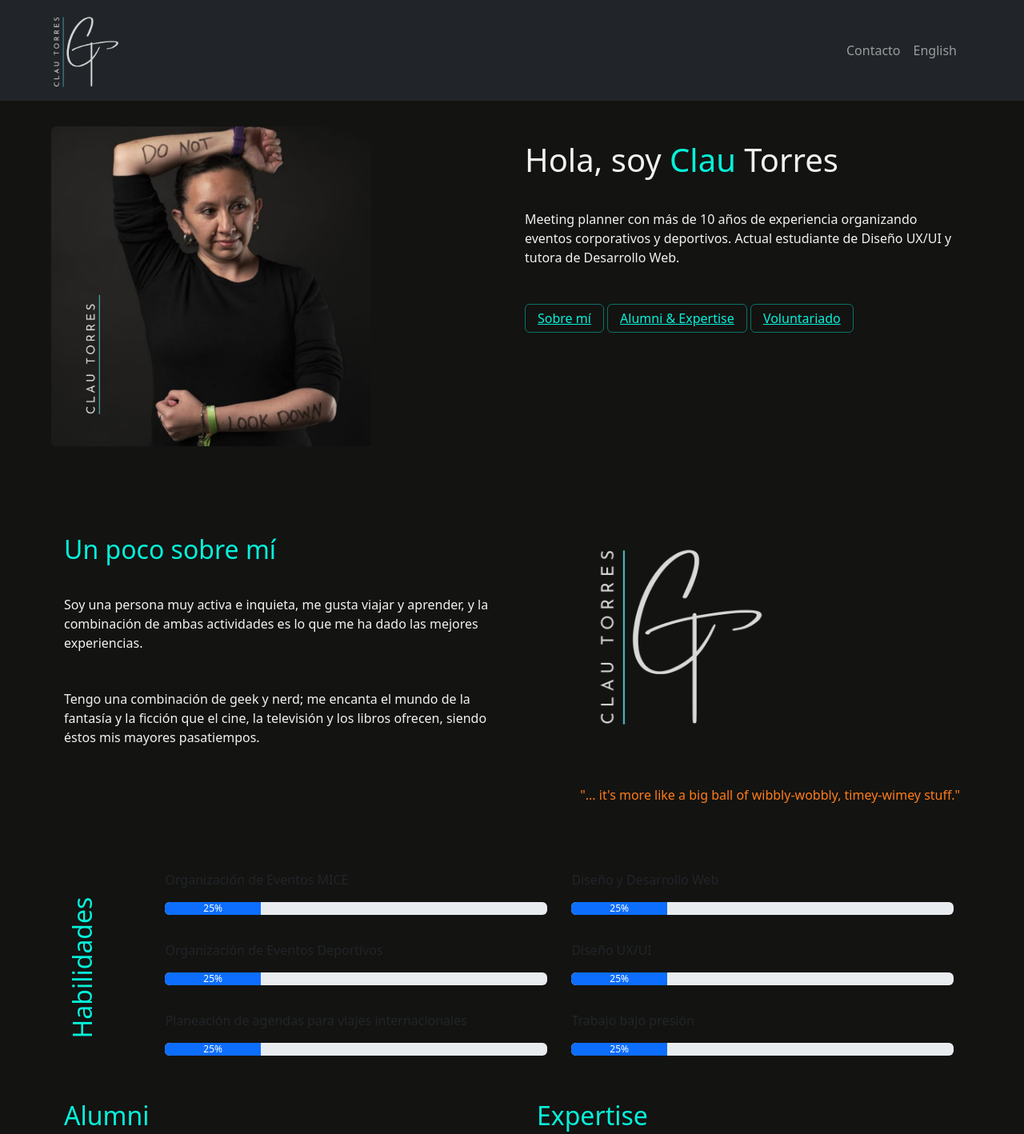
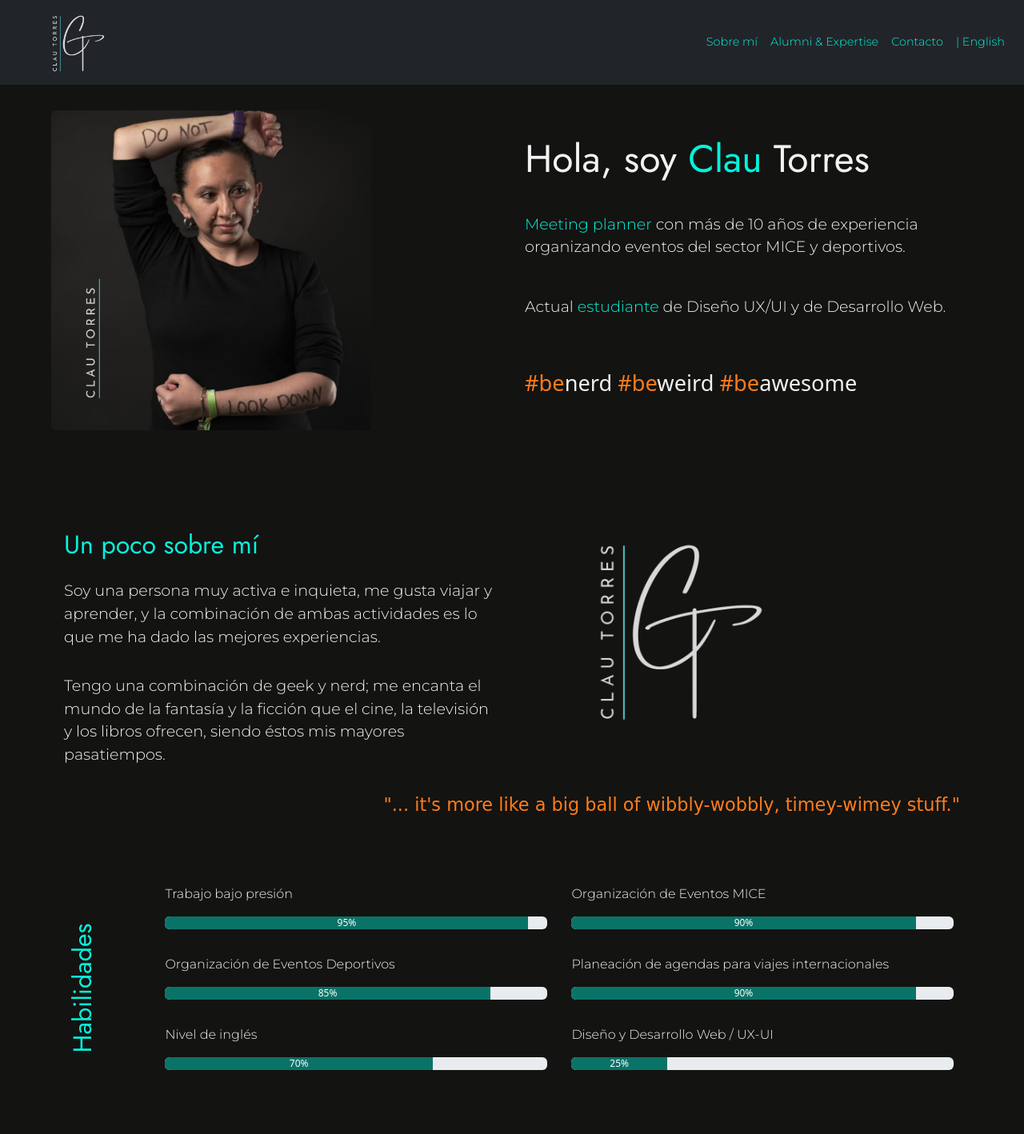
Before and after one commit to ClauTorresLG/WebClauTorres, a plain HTML site: page index.html in a window 1280 px wide. Shown: the top 1418 px of the page at 80% size. Drawn offline with nearby package versions, Linux system fonts and the light colour scheme; a web font is replaced by a local one.

Commit message:
links por secciones, colores y tipografías

```diff
--- a/index.html
+++ b/index.html
@@ -5,9 +5,12 @@
     <meta http-equiv="X-UA-Compatible" content="IE=edge">
     <meta name="viewport" content="width=device-width, initial-scale=1.0">
     <meta name="description" content="Curriculum Vitae de Clau Torres, estudios y experiencia laboral.">
-    <meta name="keywords" content="CV, Curriculum Vitae, perfil, web personal">
+    <meta name="keywords" content="CV, Curriculum Vitae, meeting planner, UX UI Designer">
     <meta name="author" content="Clau Torres">
 
+    <link rel="preconnect" href="https://fonts.googleapis.com">
+    <link rel="preconnect" href="https://fonts.gstatic.com" crossorigin>
+    <link href="https://fonts.googleapis.com/css2?family=Edu+NSW+ACT+Foundation&family=Jost&family=Montserrat:wght@300&display=swap" rel="stylesheet">
     <link href="https://cdn.jsdelivr.net/npm/bootstrap@5.2.0-beta1/dist/css/bootstrap.min.css" rel="stylesheet" integrity="sha384-0evHe/X+R7YkIZDRvuzKMRqM+OrBnVFBL6DOitfPri4tjfHxaWutUpFmBp4vmVor" crossorigin="anonymous">
     <link rel="stylesheet" href="https://cdn.jsdelivr.net/npm/bootstrap-icons@1.8.3/font/bootstrap-icons.css">
     <link rel="stylesheet" href="styles.css">
@@ -17,24 +20,32 @@
 </head>
 <body>
 
+    <span id="ir-arriba"></span>
+
     <!-- Navbar -->
-    <nav class="navbar navbar-expand-lg navbar-dark bg-dark">
-        <a class="navbar-brand" href="#"><img src="./imgs/logo CT png.png" alt="Logo Clau Torres" style="width: 100px; height: auto; margin-left: 55px;"></a>
+    <nav class="navbar navbar-expand-lg sticky-top navbar-dark bg-dark">
+        <a class="navbar-brand logo-nav" href="#"><img src="./imgs/logo CT png.png" alt="Logo Clau Torres"></a>
         <button class="navbar-toggler" type="button" data-bs-toggle="offcanvas" data-bs-target="#navbarOffcanvasLg" aria-controls="navbarOffcanvasLg" style="margin-right: 20px;">
             <span class="navbar-toggler-icon"></span>
         </button>
         <div class="offcanvas offcanvas-end bg-dark" tabindex="-1" id="navbarOffcanvasLg" aria-labelledby="navbarOffcanvasLgLabel">
         <div class="offcanvas-header">
-            <h5 class="offcanvas-title" id="offcanvasNavbarLabel" style="color: #05F2DB;">Clau Torres</h5>
+            <h5 class="offcanvas-title" id="offcanvasNavbarLabel">Clau Torres</h5>
             <button type="button" class="btn-close" data-bs-dismiss="offcanvas" aria-label="Close"></button>
         </div>
         <div class="offcanvas-body position-relative">
-            <ul class="navbar-nav justify-content-end flex-grow-1 pe-3" style="margin-right: 60px;">
+            <ul class="navbar-nav justify-content-end flex-grow-1 pe-3">
+                <li class="nav-item">
+                    <a class="nav-link" aria-current="page" href="#ir-arriba">Sobre mí</a>
+                </li>
+                <li class="nav-item">
+                    <a class="nav-link" aria-current="page" href="#ir-alumni">Alumni & Expertise</a>
+                </li>
                 <li class="nav-item">
                     <a class="nav-link" aria-current="page" href="./pages/contacto.html">Contacto</a>
                 </li>
                 <li class="nav-item">
-                    <a class="nav-link" aria-current="page" href="./pages/english.html">English</a>
+                    <a class="nav-link" aria-current="page" href="./pages/english.html">| English</a>
                 </li>
             </ul>
             </div>
@@ -46,16 +57,15 @@
     <main id="bienvenida">
         <div class="card mb-3" style="width: 90%; margin: auto; border-style: none;">
             <div class="row g-0">
-                <div class="col-md-6">
-                    <img src="./imgs/foto perfil con nombre CT.png" class="img-fluid rounded-start" alt="..." style="margin-top: 2rem; max-height: 400px;">
+                <div class="col-lg-6 col-md-5">
+                    <img src="./imgs/foto perfil con nombre CT.png" class="img-fluid rounded-start" alt="...">
                 </div>
-                <div class="col-md-6">
+                <div class="col-lg-6 col-md-7">
                     <div class="card-body">
                         <h1 class="card-title">Hola, soy <font color="#05F2DB">Clau</font> Torres</h1>
-                        <p class="card-text">Meeting planner con más de 10 años de experiencia organizando eventos corporativos y deportivos. Actual estudiante de Diseño UX/UI y tutora de Desarrollo Web.</p>
-                        <button type="button" class="btn btn-outline-primar btn-seccion"><a href="#sobre_mi">Sobre mí</a></button>
-                        <button type="button" class="btn btn-outline-primar btn-seccion"><a href="#a&e">Alumni & Expertise</a></button>
-                        <button type="button" class="btn btn-outline-primar btn-seccion"><a href="#voluntariado">Voluntariado</a></button>
+                        <p class="card-text"><font color="#05F2DB">Meeting planner</font> con más de 10 años de experiencia organizando eventos del sector MICE y deportivos. </p>
+                        <p  class="card-text">Actual <font color="#05F2DB">estudiante</font> de Diseño UX/UI y de Desarrollo Web.</p>
+                        <p class="hashtag"><font color="#FF7C1A">#be</font>nerd <font color="#FF7C1A">#be</font>weird <font color="#FF7C1A">#be</font>awesome</p>
                     </div>
                 </div>
             </div>
@@ -64,25 +74,31 @@
 
     <!-- Sobre mí -->
     <section id="sobre_mi">
-        <div class="card mb-3" style="width: 90%;  margin: 60px auto; border-style: none;">
+        <div class="card mb-3">
             <div class="row g-0">
                 <div class="col-md-6">
                     <div class="card-body">
                         <h2 class="card-title subtitulo">Un poco sobre mí</h2>
                         <p class="card-text">Soy una persona muy activa e inquieta, me gusta  viajar y aprender, y la combinación de ambas actividades es lo que me ha dado las mejores experiencias.</p>
-                        <p>Tengo una combinación de geek y nerd; me encanta el mundo de la fantasía y la ficción que el cine, la televisión y los libros ofrecen, siendo éstos mis mayores pasatiempos.</p>
+                        <p class="card-text">Tengo una combinación de geek y nerd; me encanta el mundo de la fantasía y la ficción que el cine, la televisión y los libros ofrecen, siendo éstos mis mayores pasatiempos.</p>
                         </div>
                 </div>
-                <div class="col-md-6  d-flex align-items-center" style="padding-left: 5rem;">
-                    <img src="./imgs/logo CT png.png" class="img-fluid rounded-start" alt="..." style="max-height: 250px;">
+                <div class="col-md-6  d-flex align-items-center logo-sobremi">
+                    <img src="./imgs/logo CT png.png" class="img-fluid rounded-start" alt="...">
                 </div>
             </div>
         </div>
+
+        <span id="ir-alumni"></span>
+
         <div>
             <p class="frase_weebly">"... it's more like a big ball of wibbly-wobbly, timey-wimey stuff."</p>
         </div>
     </section>
 
+
+
+    <!-- Habilidades -->
     <section id="habilidades">
         <div class="grid_hab">
             <div class="tv">
@@ -91,21 +107,21 @@
             <div class="hab1">
                 <ul>
                     <li>
-                        <p>Organización de Eventos MICE</p>
+                        <p>Trabajo bajo presión</p>
                         <div class="progress">
-                        <div class="progress-bar" role="progressbar" style="width: 25%; " aria-valuenow="25" aria-valuemin="0" aria-valuemax="100">25%</div>
+                        <div class="progress-bar" role="progressbar" style="width: 95%; background-color: #0A7368;" aria-valuenow="95" aria-valuemin="0" aria-valuemax="100">95%</div>
                         </div>
                     </li>
                     <li>
                         <p>Organización de Eventos Deportivos</p>
                         <div class="progress">
-                        <div class="progress-bar" role="progressbar" style="width: 25%;" aria-valuenow="25" aria-valuemin="0" aria-valuemax="100">25%</div>
+                        <div class="progress-bar" role="progressbar" style="width: 85%; background-color: #0A7368;" aria-valuenow="85" aria-valuemin="0" aria-valuemax="100">85%</div>
                         </div>
                     </li>
                     <li>
-                        <p>Planeación de agendas para viajes internacionales</p>
+                        <p>Nivel de inglés</p>
                         <div class="progress">
-                        <div class="progress-bar" role="progressbar" style="width: 25%;" aria-valuenow="25" aria-valuemin="0" aria-valuemax="100">25%</div>
+                        <div class="progress-bar" role="progressbar" style="width: 70%; background-color: #0A7368;" aria-valuenow="70" aria-valuemin="0" aria-valuemax="100">70%</div>
                         </div>
                     </li>
                 </ul>
@@ -113,21 +129,21 @@
             <div class="hab2">
                 <ul>
                     <li>
-                        <p>Diseño y Desarrollo Web</p>
+                        <p>Organización de Eventos MICE</p>
                         <div class="progress">
-                        <div class="progress-bar" role="progressbar" style="width: 25%;" aria-valuenow="25" aria-valuemin="0" aria-valuemax="100">25%</div>
+                        <div class="progress-bar" role="progressbar" style="width: 90%; background-color: #0A7368; " aria-valuenow="90" aria-valuemin="0" aria-valuemax="100">90%</div>
                         </div>
                     </li>
                     <li>
-                        <p>Diseño UX/UI</p>
+                        <p>Planeación de agendas para viajes internacionales</p>
                         <div class="progress">
-                        <div class="progress-bar" role="progressbar" style="width: 25%;" aria-valuenow="25" aria-valuemin="0" aria-valuemax="100">25%</div>
+                        <div class="progress-bar" role="progressbar" style="width: 90%; background-color: #0A7368;" aria-valuenow="90" aria-valuemin="0" aria-valuemax="100">90%</div>
                         </div>
                     </li>
                     <li>
-                        <p>Trabajo bajo presión</p>
+                        <p>Diseño y Desarrollo Web / UX-UI</p>
                         <div class="progress">
-                        <div class="progress-bar" role="progressbar" style="width: 25%;" aria-valuenow="25" aria-valuemin="0" aria-valuemax="100">25%</div>
+                        <div class="progress-bar" role="progressbar" style="width: 25%; background-color: #0A7368;" aria-valuenow="25" aria-valuemin="0" aria-valuemax="100">25%</div>
                         </div>
                     </li>
                 </ul>
@@ -187,18 +203,19 @@
     </section>
 
     <!-- Footer -->
+    <footer>
         <nav class="navbar navbar-expand-sm navbar-dark bg-dark">
-        <div class="container-fluid" style="margin: 0">
+            <div class="container-fluid boton-footer">
                 <button class="navbar-toggler" type="button" data-bs-toggle="collapse" data-bs-target="#navbarCollapse" aria-controls="navbarCollapse" aria-expanded="false" aria-label="Toggle navigation">
                 <span class="navbar-toggler-icon"></span>
                 </button>
                 <div class="collapse navbar-collapse" id="navbarCollapse">
                 <ul class="navbar-nav">
                     <li class="nav-item">
-                    <a class="nav-link" aria-current="page" href="#bienvenida">Sobre mí</a>
+                        <a class="nav-link" aria-current="page" href="#ir-arriba">Sobre mí</a>
                         </li>
                         <li class="nav-item">
-                    <a class="nav-link" aria-current="page" href="#a&e">Alumni & Expertise</a>
+                        <a class="nav-link" aria-current="page" href="#ir-alumni">Alumni & Expertise</a>
                         </li>
                         <li class="nav-item">
                         <a class="nav-link" aria-current="page" href="./pages/contacto.html">Contacto</a>
@@ -206,7 +223,7 @@
                 </ul>
                 </div>
             </div>
-        <a class="navbar-brand" href="./index.html"><img src="./imgs/logo CT png.png" alt="Logo Clau Torres" style="width: 70px; height: auto; margin-left: 40px;"></a>
+            <a class="navbar-brand" href="./index.html"><img src="./imgs/logo CT png.png" alt="Logo Clau Torres"></a>
             <div class="container-fluid navbar-social" style="padding-right: 50px;">
                 <span class="p-0 text-white-50">© 2022 Company, Inc</span>
                 <a href="https://www.linkedin.com/in/clautorreslg/" target="_blank">
@@ -226,7 +243,9 @@
                 </a>
             </div>
         </nav>
+    </footer>
 
+    <!-- Scripts -->
     <script src="https://cdn.jsdelivr.net/npm/bootstrap@5.2.0-beta1/dist/js/bootstrap.bundle.min.js" integrity="sha384-pprn3073KE6tl6bjs2QrFaJGz5/SUsLqktiwsUTF55Jfv3qYSDhgCecCxMW52nD2" crossorigin="anonymous"></script>
 
 </body>
--- a/styles.css
+++ b/styles.css
@@ -1,10 +1,13 @@
-/* Colores
-aqua claro #05F2DB
-aqua oscuro #0A7368
-negro #131311
-blanco #F2F2F2
-naranja #FF7C1A
-*/
+:root{
+    --aquaclaro: #05F2DB;
+    --aquaoscuro: #0A7368;
+    --negro: #131311;
+    --blanco: #F2F2F2;
+    --naranja: #FF7C1A;
+    --titulo: 'Jost', sans-serif;
+    --texto: 'Montserrat', sans-serif;
+    --italica: 'Edu NSW ACT Foundation', cursive;
+}
 
 * {
 	margin: 0;
@@ -17,23 +20,66 @@ body,
     background-color: #131311;
 }
 
-.navbar .nav-link:hover,
+/* Navbar */
+    .logo-nav img{
+        width: 80px;
+        height: auto;
+        margin-left: 3.5rem;
+    }
+
+    .offcanvas-title{
+        color: var(--aquaclaro);
+    }
+
+    .navbar-bar{
+        margin-right: 60px;
+    }
+
+    .nav h5{
+        font-family: var(--titulo);
+    }
+
+    .nav-link{
+        font-family: var(--texto);
+        color: var(--aquaclaro);
+        font-size: .9rem;
+    }
+
+    .nav-link:hover,
     .navbar-social svg:hover{
-    color: #FF7C1A;
-    fill: #FF7C1A;
+        color: var(--naranja);
+        fill: var(--naranja);
+    }
+
+/* Bienvenida */
+    #bienvenida img{
+        margin-top: 2rem;
+        max-height: 400px;
+    }
+
+    #bienvenida .card-title{
+        font-family: var(--titulo);
+        font-size: 3rem;
     }
 
     .card-body{
-    color: #F2F2F2;
-    padding-top: 50px;
+        color: var(--blanco);
+        padding-top: 4rem;
     }
 
-.card-body p{
+    .card-body .card-text{
+        font-family: var(--texto);
+        font-size: 1.2rem;
         padding-top: 30px;
     }
 
+    .card-body .hashtag{
+        font-size: 1.7rem;
+        padding-top: 45px;
+    }
+
     .btn-seccion{
-    border-color: #0A7368;
+        border-color: var(--aquaoscuro);
         margin-top: 30px;
         padding: 5px 15px;
     }
@@ -41,7 +87,8 @@ body,
     .btn-seccion a,
     .subtitulo,
     .texto_vertical{
-    color: #05F2DB;
+        color: var(--aquaclaro);
+        font-family: var(--titulo);
     }
 
     .btn-seccion:hover{
@@ -52,12 +99,61 @@ body,
         color: #FF7C1A;
     }
 
+/* Sobre mí */
+    #aye{
+        padding-top: 3rem;
+    }
+    #sobre_mi .card{
+        width: 90%;
+        margin: 60px auto;
+        border-style: none;
+    }
+
+    .logo-sobremi{
+        padding-left: 5rem;
+    }
+
+    .logo-sobremi img{
+        max-height: 250px;
+    }
+
+    #sobre_mi .card-text,
+    .hab1 p,
+    .hab2 p,
+    .alumni p,
+    .alumni h4,
+    .expertise p,
+    .expertise h4{
+        font-family: var(--texto);
+        color: var(--blanco);
+    }
+
+    #sobre_mi .card-text{
+        padding-top: 1rem;
+    }
+
+    .alumni h4,
+    .expertise h4{
+        color: var(--naranja);
+        font-size: 1rem;
+    }
+
+    .alumni h4,
+    .alumni p,
+    .expertise h4,
+    .expertise p{
+        font-size: 1rem;
+    }
+
     .frase_weebly{
-    color: #FF7C1A;
+        color: var(--naranja);
         text-align: right;
         margin-right: 5rem;
+        font-family: var(--italica);
+        font-size: 1.4rem;
     }
 
+/* Habilidades */
     .texto_vertical{
         -webkit-transform: rotate(-90deg);
         margin: 30px -120px;
@@ -66,7 +162,7 @@ body,
     .grid_hab{
         display: grid;
         grid-template-columns: 12% 40% 40%;
-    grid-template-rows: 200px;
+        grid-template-rows: 300px;
         grid-template-areas: "tv hab1 hab2";
         gap: 20px;
         padding: 20px 30px;
@@ -88,14 +184,45 @@ body,
         padding-top: 2rem;
     }
 
+/* Alumni & Expertise */
     .grid_aye{
         display: grid;
         grid-template-areas: "alumni expertise";
         gap: 50px;
-    margin: 100px 50px;
+        margin:20px 50px;
         padding: 0 30px;
     }
 
+/* Voluntariado */
+
+
+/* Footer */
+    .boton-footer{
+        margin: 0
+    }
+
+    footer .navbar-brand img{
+        width: 70px;
+        height: auto;
+        margin-left: 40px;
+    }
+
+/* Media Quaries */
+    @media screen and (max-width: 1023px) {
+        #bienvenida .card-title{
+            font-size: 2.2rem;
+        }
+        .card-body{
+            padding-top: 40px;
+        }
+        .card-body .hashtag{
+            font-size: 1.3rem;
+            padding-top: 20px;
+        }
+        #sobre_mi .card{
+            margin-top: 10px;
+        }
+    }
     @media screen and (max-width: 767px) {
         .grid_aye{
             grid-template-areas: "alumni"
```
Lines whose indentation alone changed are shown as unchanged.
